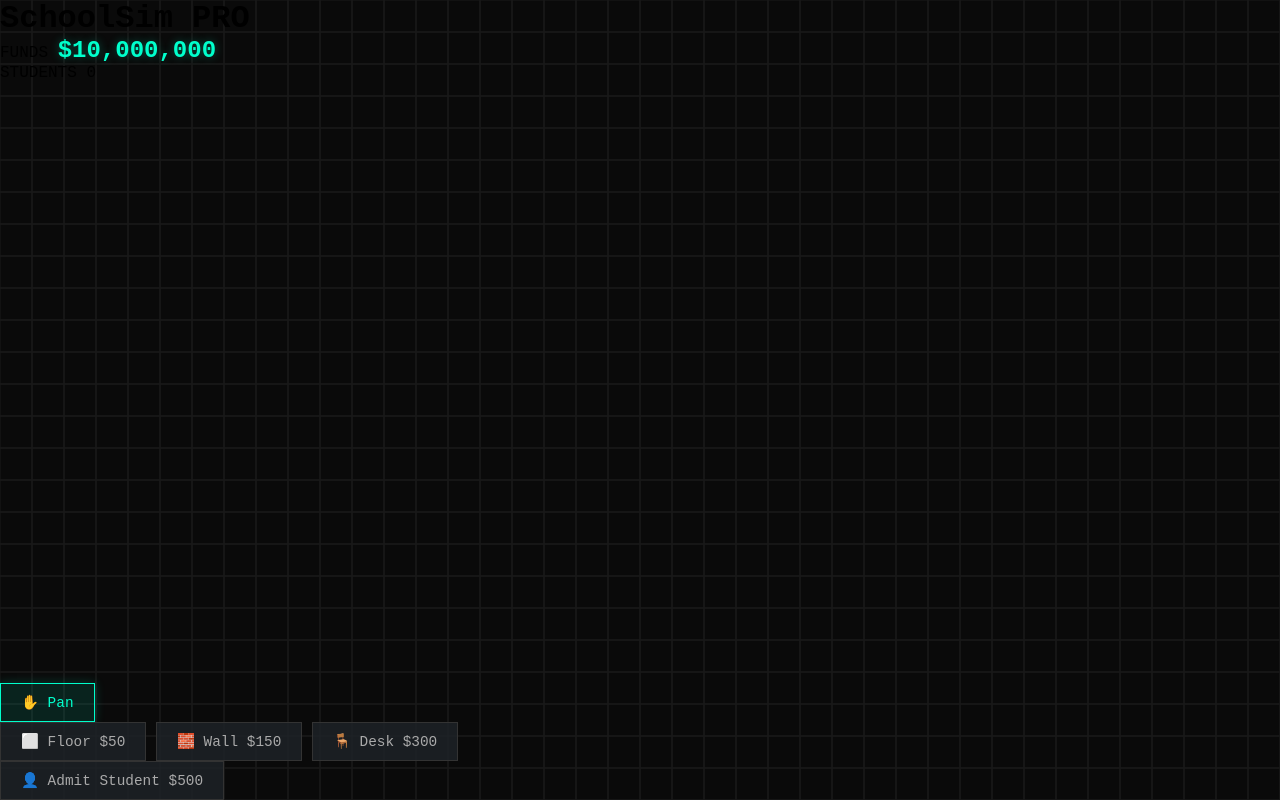
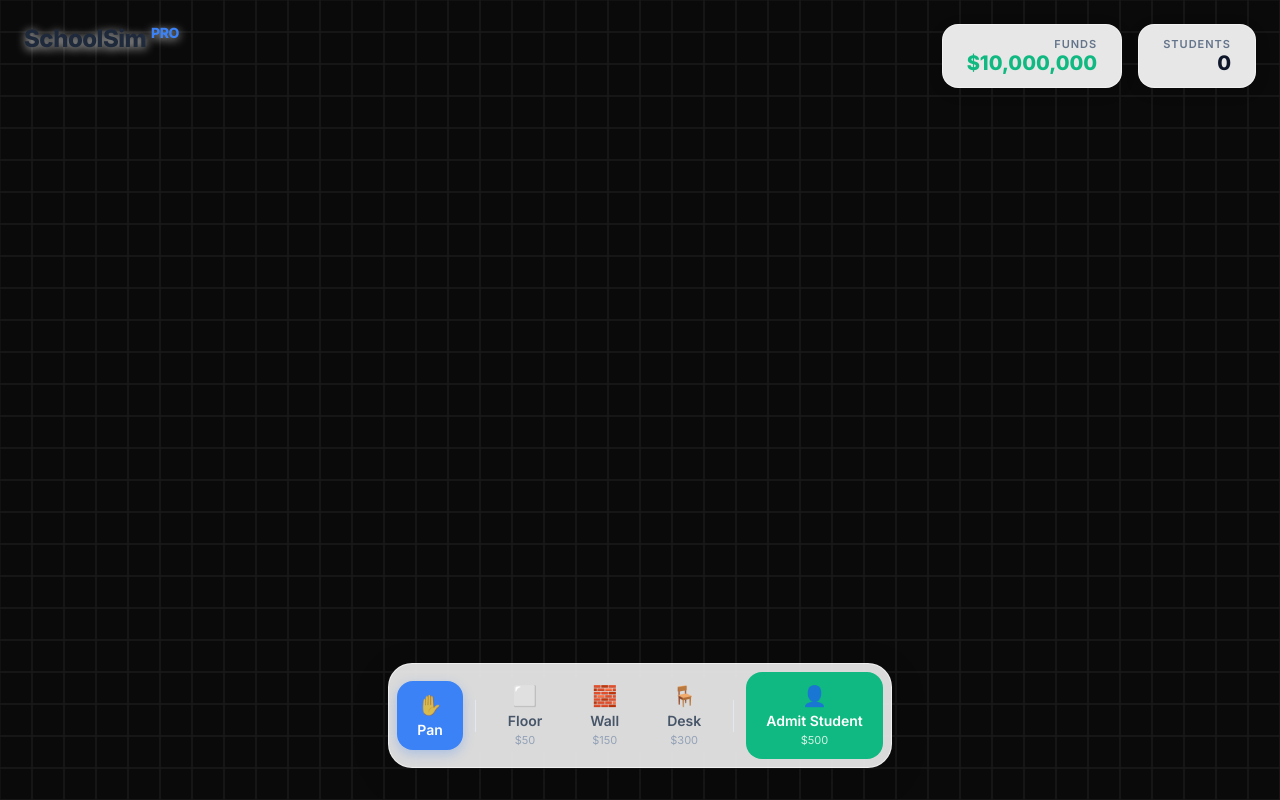
Before and after one commit to VincentRasskazov/schoolsim, a plain HTML site: page index.html in a window 1280 px wide. Drawn offline with Linux system fonts and the light colour scheme.

Commit message:
Update main.css

```diff
--- a/styles/main.css
+++ b/styles/main.css
@@ -2,36 +2,71 @@
 
 body, html {
     width: 100%; height: 100%; overflow: hidden;
-    background-color: #0a0a0a; font-family: 'Courier New', monospace;
+    background-color: #f0f2f5; /* Clean light grey backdrop */
+    font-family: 'Inter', sans-serif;
 }
 
-#gameCanvas { display: block; width: 100vw; height: 100vh; }
+#gameCanvas { display: block; width: 100vw; height: 100vh; cursor: grab; }
+#gameCanvas:active { cursor: grabbing; }
 
 #ui-layer {
     position: absolute; top: 0; left: 0; width: 100%; height: 100%;
     pointer-events: none; display: flex; flex-direction: column; justify-content: space-between;
 }
 
-.top-bar {
-    display: flex; justify-content: space-between; padding: 20px;
-    background: linear-gradient(180deg, rgba(10,10,10,0.9) 0%, rgba(10,10,10,0) 100%);
+/* Premium Top HUD */
+.top-hud {
+    display: flex; justify-content: space-between; align-items: flex-start;
+    padding: 24px; pointer-events: none;
 }
 
-.brand { color: #555; font-weight: bold; font-size: 1.2rem; }
-.brand span { color: #00ffcc; font-size: 0.9rem; }
-#budget-display { color: #00ffcc; font-size: 1.5rem; font-weight: bold; text-shadow: 0 0 10px rgba(0,255,204,0.3); }
+.logo-area h1 {
+    font-size: 24px; font-weight: 800; color: #1e293b;
+    text-shadow: 0 2px 10px rgba(255,255,255,0.8); letter-spacing: -0.5px;
+}
+.logo-area span { color: #3b82f6; font-size: 14px; vertical-align: top; }
 
-.bottom-toolbar {
-    display: flex; justify-content: center; gap: 10px; padding: 20px;
-    background: linear-gradient(0deg, rgba(20,25,30,0.95) 0%, rgba(20,25,30,0) 100%);
-    pointer-events: auto; backdrop-filter: blur(5px);
+.stats-area {
+    display: flex; gap: 16px; pointer-events: auto;
 }
 
-.tool-btn {
-    background: rgba(30, 35, 40, 0.8); border: 1px solid #333;
-    color: #aaa; padding: 10px 20px; font-family: inherit; font-size: 0.9rem;
-    cursor: pointer; transition: all 0.2s;
+.stat-box {
+    background: rgba(255, 255, 255, 0.9);
+    backdrop-filter: blur(12px); border: 1px solid rgba(255,255,255,0.5);
+    padding: 12px 24px; border-radius: 16px;
+    box-shadow: 0 4px 20px rgba(0,0,0,0.05);
+    display: flex; flex-direction: column; align-items: flex-end;
 }
 
-.tool-btn:hover { border-color: #00ffcc; color: #fff; }
-.tool-btn.active { background: rgba(0, 255, 204, 0.1); border-color: #00ffcc; color: #00ffcc; box-shadow: 0 0 10px rgba(0,255,204,0.2); }
+.stat-box .label { font-size: 11px; font-weight: 600; color: #64748b; letter-spacing: 1px; }
+.stat-box .value { font-size: 20px; font-weight: 800; color: #0f172a; }
+.text-green { color: #10b981 !important; }
+
+/* The Apple-style Build Dock */
+.build-dock {
+    align-self: center; margin-bottom: 32px;
+    background: rgba(255, 255, 255, 0.85); backdrop-filter: blur(20px);
+    border: 1px solid rgba(255,255,255,0.6); border-radius: 24px;
+    padding: 8px; display: flex; gap: 8px; align-items: center;
+    box-shadow: 0 10px 40px rgba(0,0,0,0.1); pointer-events: auto;
+}
+
+.divider { width: 1px; height: 32px; background: #e2e8f0; margin: 0 4px; }
+
+.tool-btn {
+    background: transparent; border: none; border-radius: 16px;
+    padding: 12px 20px; font-family: 'Inter', sans-serif; font-weight: 600; font-size: 14px;
+    color: #475569; cursor: pointer; transition: all 0.2s cubic-bezier(0.4, 0, 0.2, 1);
+    display: flex; flex-direction: column; align-items: center; gap: 4px;
+}
+
+.tool-btn span { font-size: 11px; font-weight: 400; color: #94a3b8; }
+.tool-btn .icon { font-size: 20px; color: inherit; }
+
+.tool-btn:hover { background: rgba(241, 245, 249, 0.8); color: #0f172a; transform: translateY(-2px); }
+.tool-btn.active { background: #3b82f6; color: white; box-shadow: 0 4px 12px rgba(59, 130, 246, 0.3); }
+.tool-btn.active span { color: rgba(255,255,255,0.8); }
+
+.action-btn { background: #10b981; color: white; }
+.action-btn:hover { background: #059669; color: white; }
+.action-btn span { color: rgba(255,255,255,0.8); }
```
